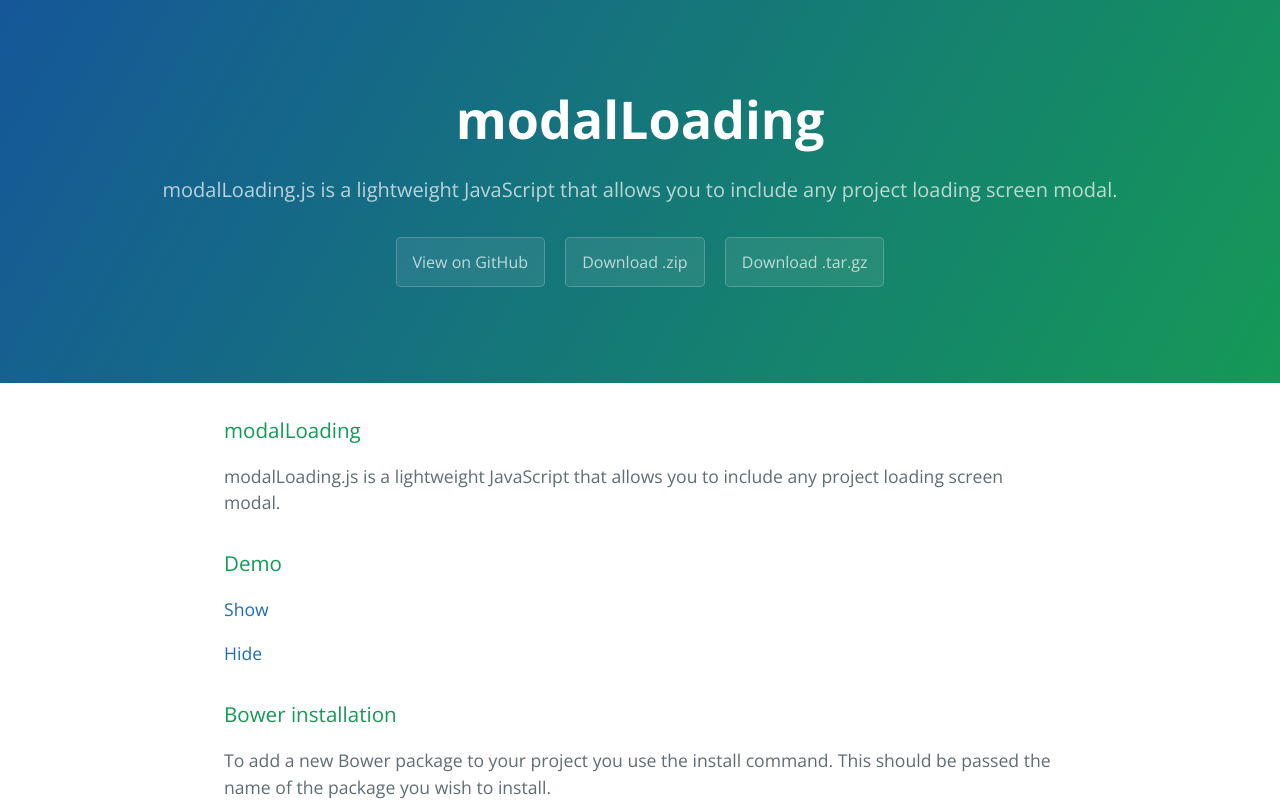
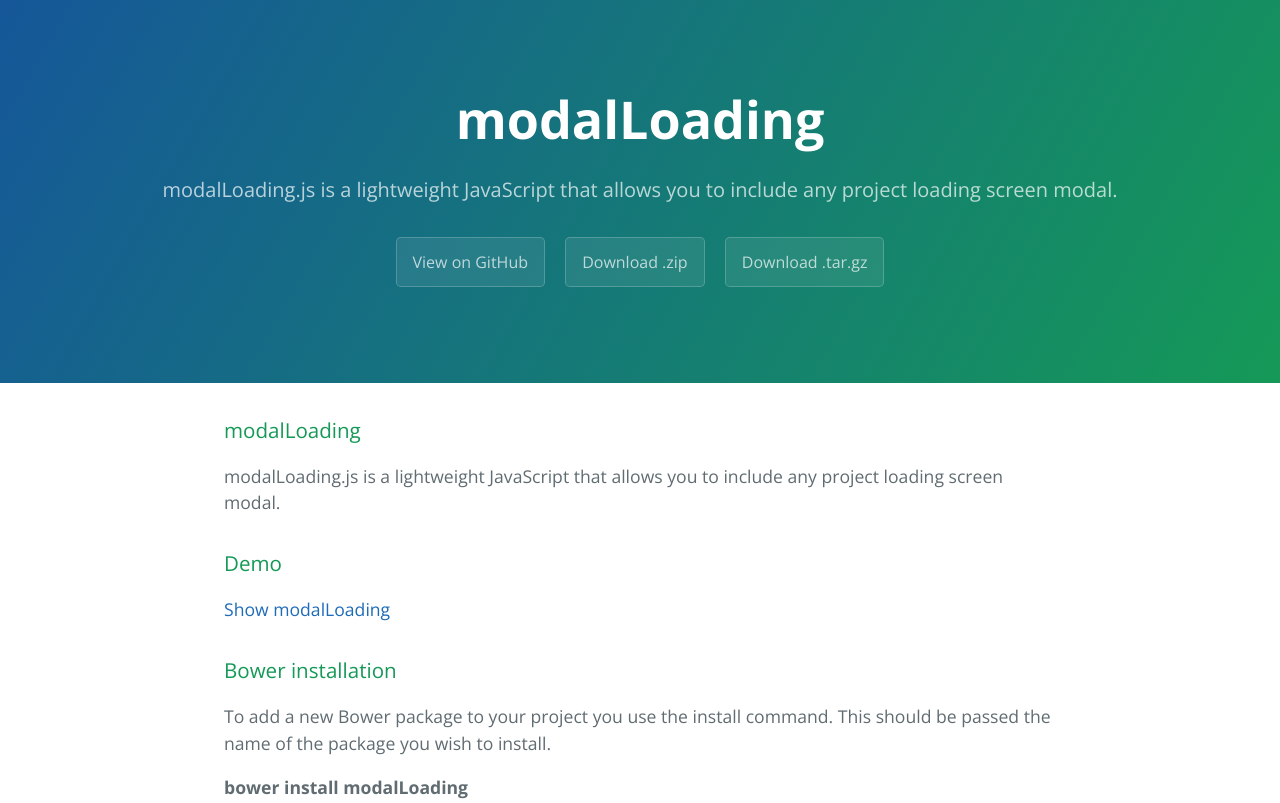
Before and after one commit to fpmweb/modalLoading, a plain HTML site: page index.html in a window 1280 px wide. Shown: the top 803 px of the page. Drawn offline with nearby package versions, Linux system fonts and the light colour scheme.

Commit message:
Update index.html

```diff
--- a/index.html
+++ b/index.html
@@ -30,9 +30,8 @@
 <h3>
 <a id="welcome-to-github-pages" class="anchor" href="#welcome-to-github-pages" aria-hidden="true"><span aria-hidden="true" class="octicon octicon-link"></span></a>Demo</h3>
 
-<p><a href='javascript:modalLoading.init(true);'>Show</a></p>
+<p><a href='javascript:modalLoading.init(true);'>Show modalLoading</a></p>
 
-<p><a href='javascript:modalLoading.init(false);'>Hide</a></p>
 
 <h3>
 <a id="designer-templates" class="anchor" href="#designer-templates" aria-hidden="true"><span aria-hidden="true" class="octicon octicon-link"></span></a>Bower installation</h3>
```
